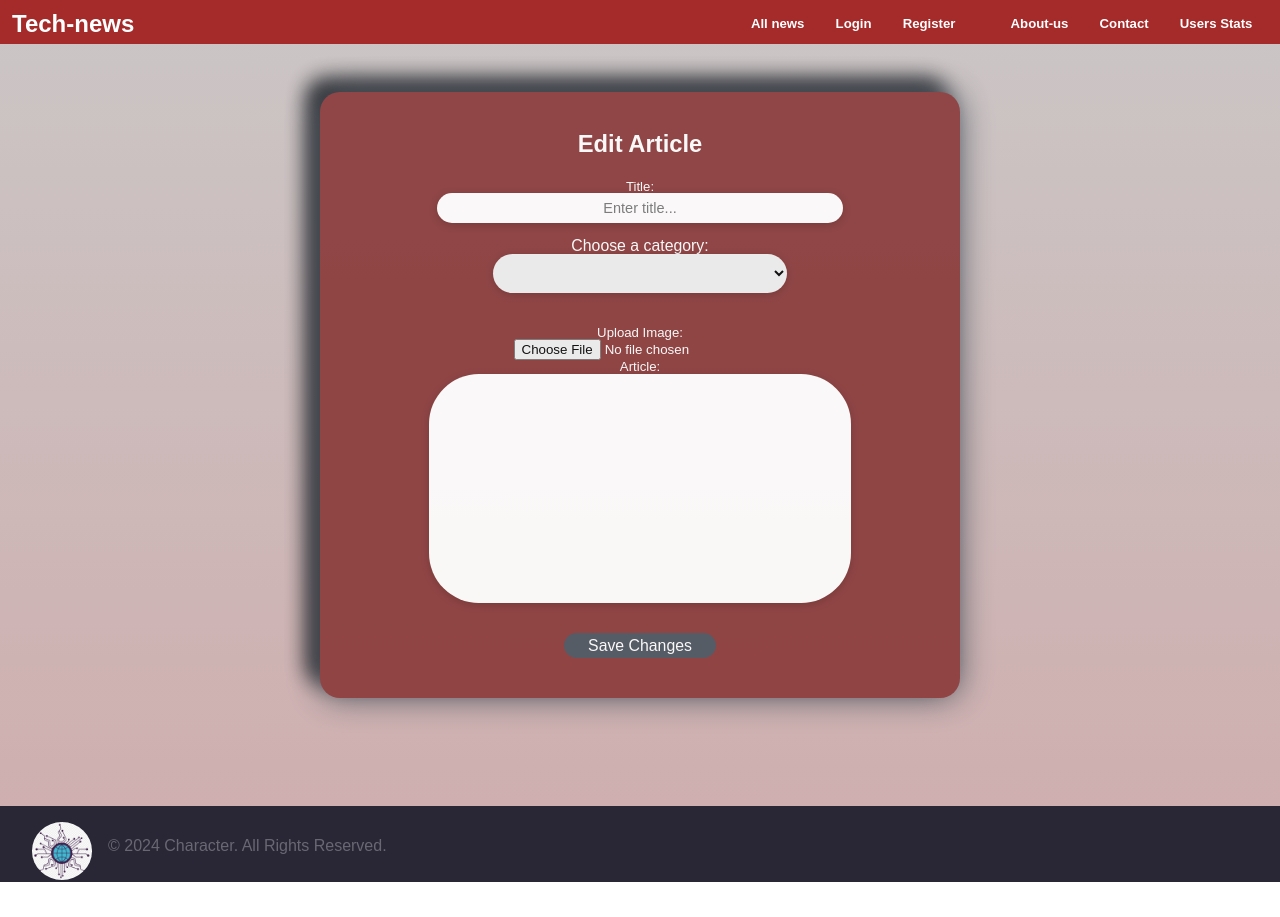
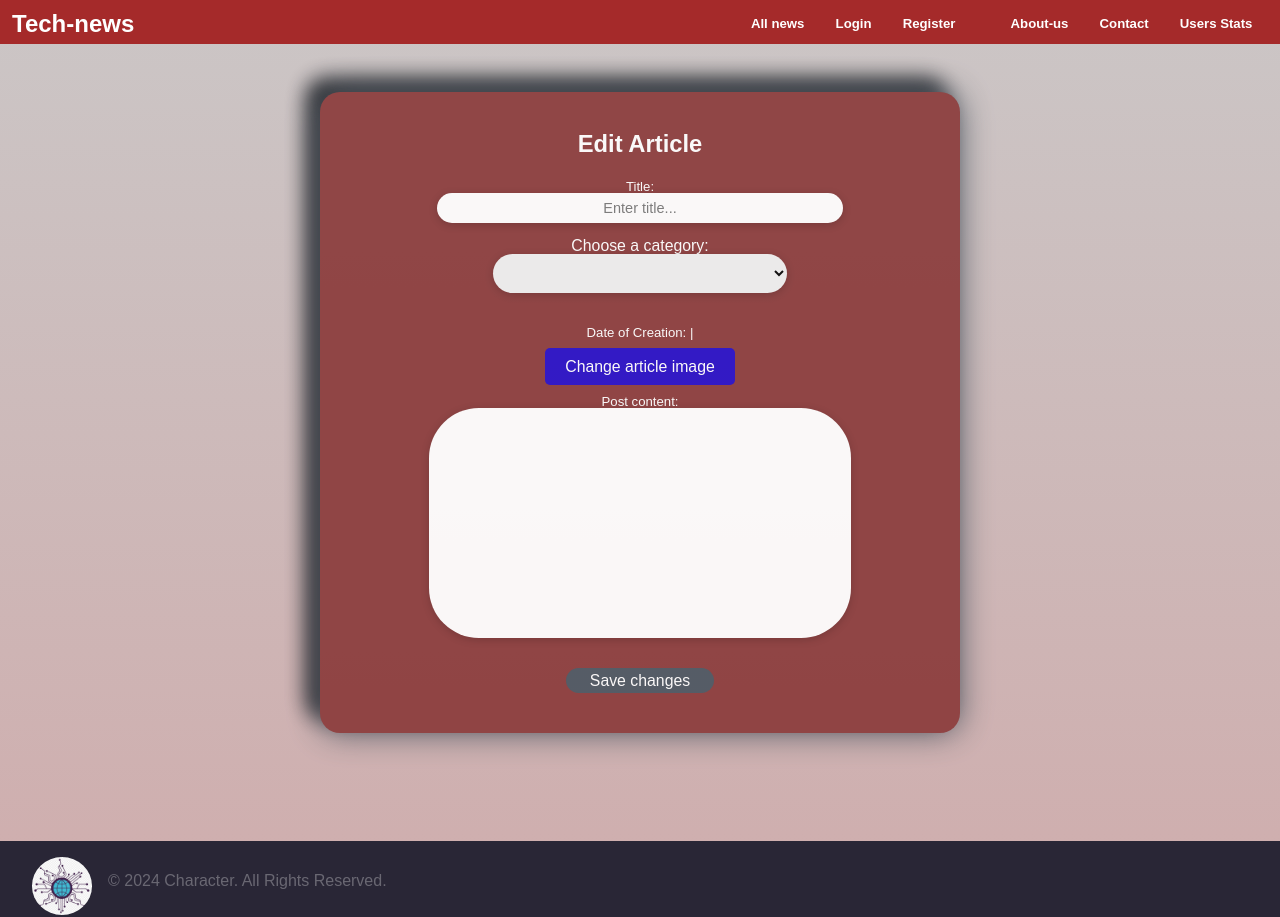
Before and after one commit to MariusGeorgiev/TechNexus, an Angular app: page /edit-article/1 in a window 1280 px wide. Before the commit the page ends 882 px from the top, so only its background shows below. Built offline with nearby package versions, Linux system fonts and the light colour scheme; no server answers; the database is empty.

Commit message:
edin page add datte of cretion, fix type of uploaded files to image, some style for img button, add a loader

```diff
--- a/src/app/edit-article/edit-article.component.css
+++ b/src/app/edit-article/edit-article.component.css
@@ -105,9 +105,21 @@ select {
   margin-top: 1em;
 }
 
-.image-preview p {
-  margin-bottom: 0.5em;
-  font-size: 1.1em;
-  font-weight: bold;
-  color: #fff;
+.changeImageButton {
+  padding-top: 20px;
+  padding-bottom: 20px;
+
 }
+
+.custom-file-upload {
+  font-size: 1.2em;
+  background-color:  #2309c6;
+  color: white;
+  padding: 10px 20px;
+  border-radius: 5px;
+  cursor: pointer;
+}
+
+.custom-file-upload:hover {
+  background-color: #3b0c7a;
+}
--- a/src/app/edit-article/edit-article.component.html
+++ b/src/app/edit-article/edit-article.component.html
@@ -19,27 +19,43 @@
           </select>
         </div>
 
-
-        <label for="imageFile">Upload Image:</label>
-        <input
-          type="file"
-          id="imageFile"
-          (change)="onFileSelected($event)"
-        />
-
+        <div class="createAt">
+          <p>Date of Creation: <span>{{ article.time }} | {{ article.date }} </span></p>
+        </div>
 
         <div *ngIf="imagePreview">
-          <p>Image Preview:</p>
           <img [src]="imagePreview" alt="Image Preview" style="max-width: 100%; border-radius: 8px;" />
         </div>
 
+        <div class="changeImageButton">
+        <p>
+          <label for="fileUpload" class="custom-file-upload">
+            Change article image
+          </label>
+          <input
+            id="fileUpload"
+            type="file"
+            (change)="onFileSelected($event)"
+            accept="image/*"
+            style="display: none;" />
+        </p>
+      </div>
 
-        <label for="summary">Article:</label>
+
+        <label for="summary">Post content:</label>
         <textarea id="summary" name="summary" [(ngModel)]="article.summary"></textarea>
 
 
-        <input class="btn submit" type="submit" value="Save Changes" />
+        <input class="btn submit" type="submit" value="Save changes" />
       </div>
     </form>
+
+
+    <div *ngIf="isLoading" class="loader">
+      <p>Saving changes...</p>
+      <app-loader></app-loader>
+
+    </div>
+
   </section>
 </div>
--- a/src/app/edit-article/edit-article.component.ts
+++ b/src/app/edit-article/edit-article.component.ts
@@ -10,7 +10,7 @@ import { getStorage, ref, uploadBytesResumable, getDownloadURL } from 'firebase/
   styleUrls: ['./edit-article.component.css']
 })
 export class EditArticleComponent implements OnInit {
-
+  isLoading: boolean = false;
   articleId: string = '';
   article$: Observable<any> | null = null;
 
@@ -65,6 +65,7 @@ export class EditArticleComponent implements OnInit {
 
 
   saveArticle(): void {
+    this.isLoading = true;
     if (this.article) {
 
 
@@ -83,7 +84,7 @@ export class EditArticleComponent implements OnInit {
             this.article.imageUrl = downloadURL;
 
             this.articleService.updateArticle(this.articleId, this.article).subscribe(() => {
-              alert('Article updated successfully!');
+
               this.router.navigate(['/details-article', this.articleId]);
             });
           }
@@ -91,7 +92,7 @@ export class EditArticleComponent implements OnInit {
       } else {
 
         this.articleService.updateArticle(this.articleId, this.article).subscribe(() => {
-          alert('Article updated successfully!');
+
           this.router.navigate(['/details-article', this.articleId]);
         });
       }
```
